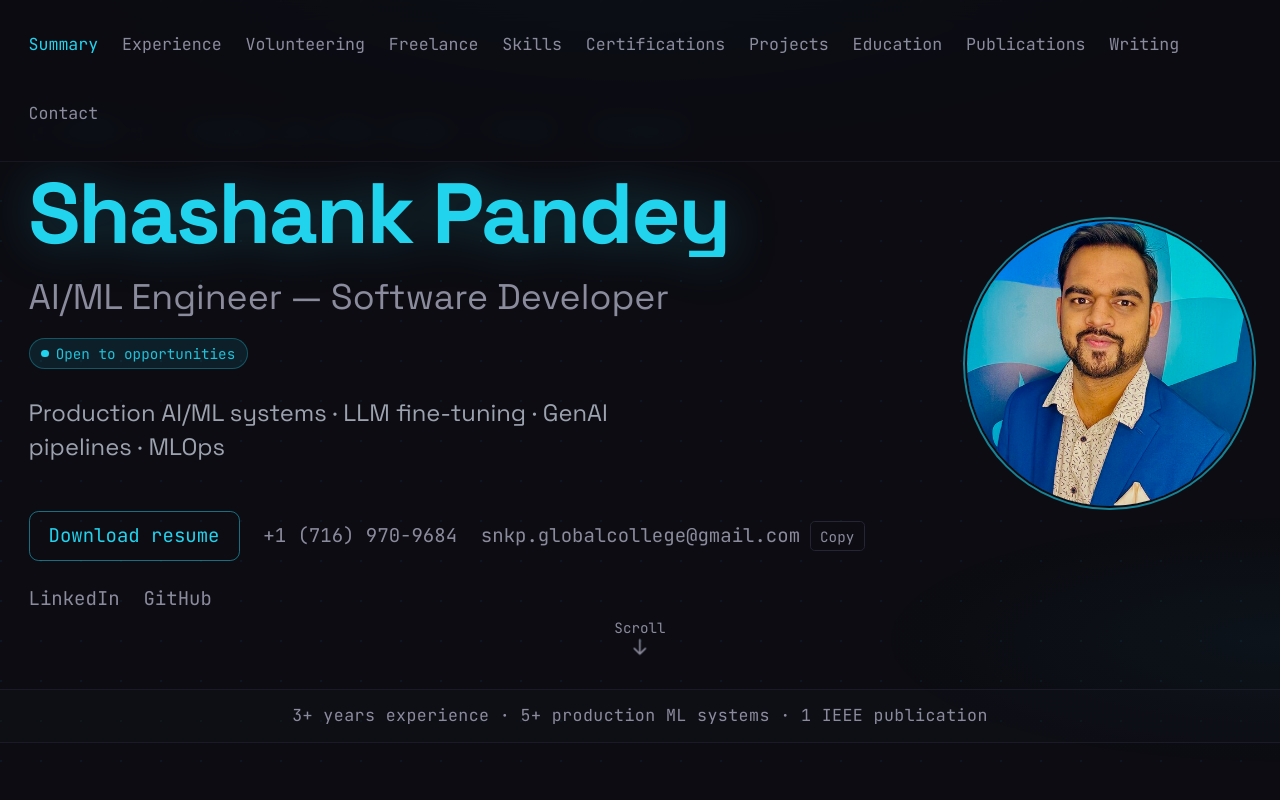
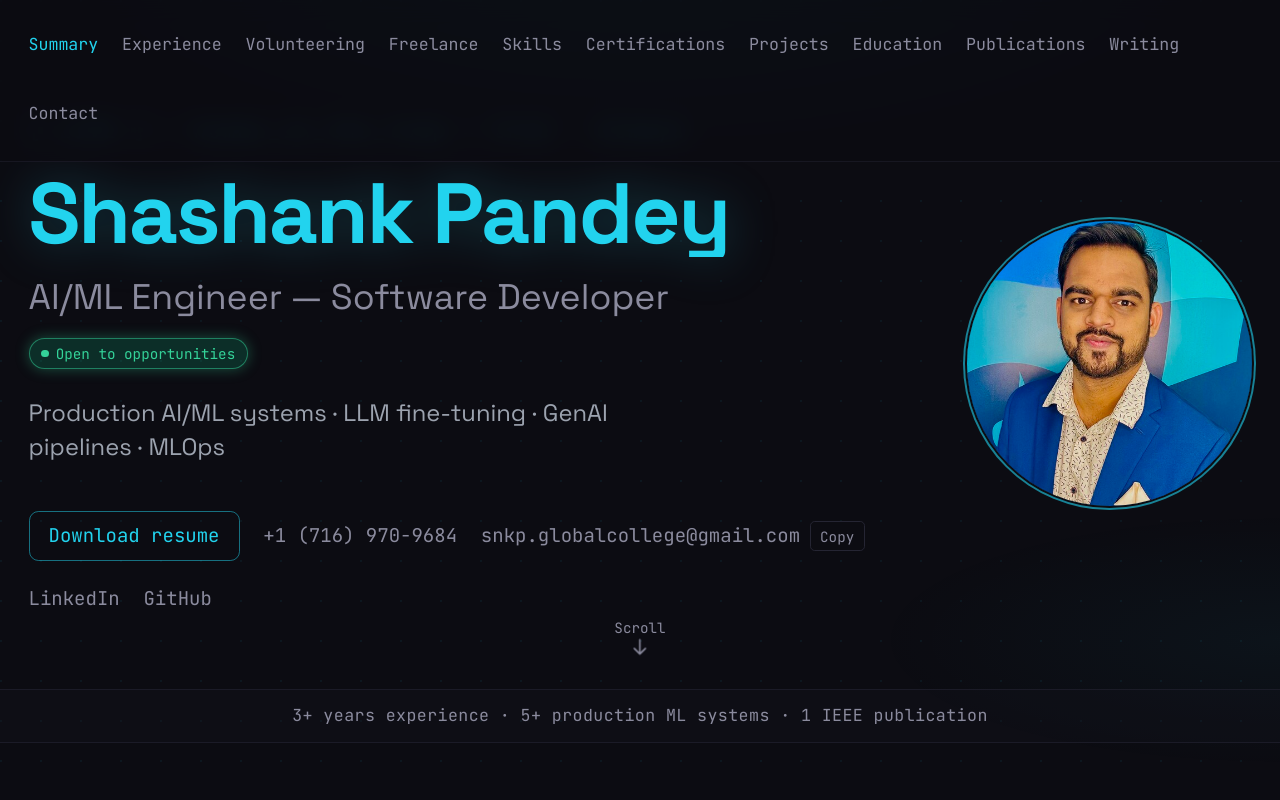
Before and after one commit to snkpgithub/portfolio, a Next.js app: page / in a window 1280 px wide. Shown: the top 800 px of the page. Built offline with nearby package versions, Linux system fonts and the light colour scheme; no server answers.

Commit message:
emrald:open to opportunities

```diff
--- a/src/components/Hero.tsx
+++ b/src/components/Hero.tsx
@@ -124,12 +124,12 @@ export function Hero() {
         AI/ML Engineer — Software Developer
       </p>
       <span
-        className="inline-flex items-center gap-1.5 font-mono text-xs text-accent/90 bg-accent/10 border border-accent/30 px-2.5 py-1 rounded-full mb-4 sm:mb-6 animate-fade-in opacity-0"
+        className="inline-flex items-center gap-1.5 font-mono text-xs text-emerald-400 bg-emerald-500/20 border border-emerald-400/50 shadow-[0_0_14px_rgba(52,211,153,0.35)] px-2.5 py-1 rounded-full mb-4 sm:mb-6 animate-fade-in opacity-0"
         style={{ animationDelay: "320ms", animationFillMode: "forwards" }}
       >
         <span className="relative flex h-1.5 w-1.5">
-          <span className="absolute inline-flex h-full w-full rounded-full bg-accent animate-ping opacity-75" />
-          <span className="relative inline-flex h-1.5 w-1.5 rounded-full bg-accent" />
+          <span className="absolute inline-flex h-full w-full rounded-full bg-emerald-400 animate-ping opacity-75" />
+          <span className="relative inline-flex h-1.5 w-1.5 rounded-full bg-emerald-400" />
         </span>
         Open to opportunities
       </span>
```
